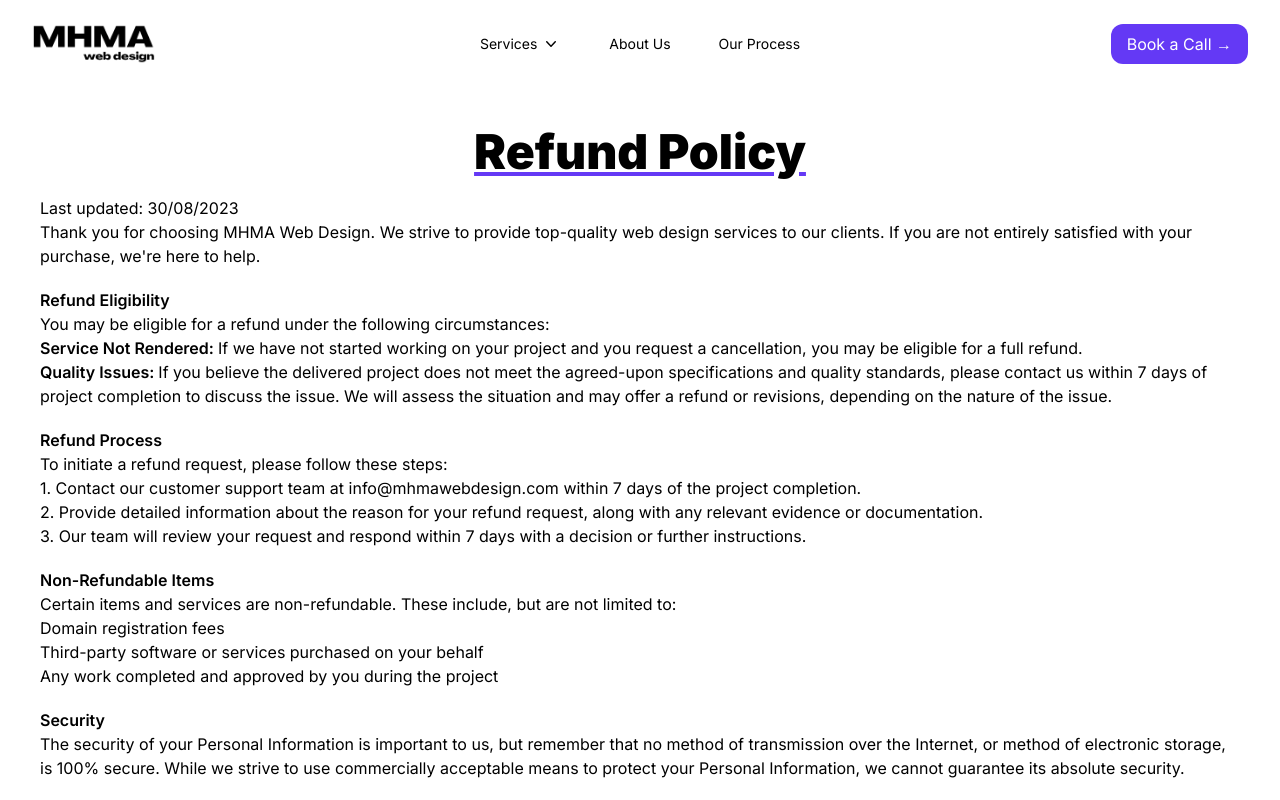
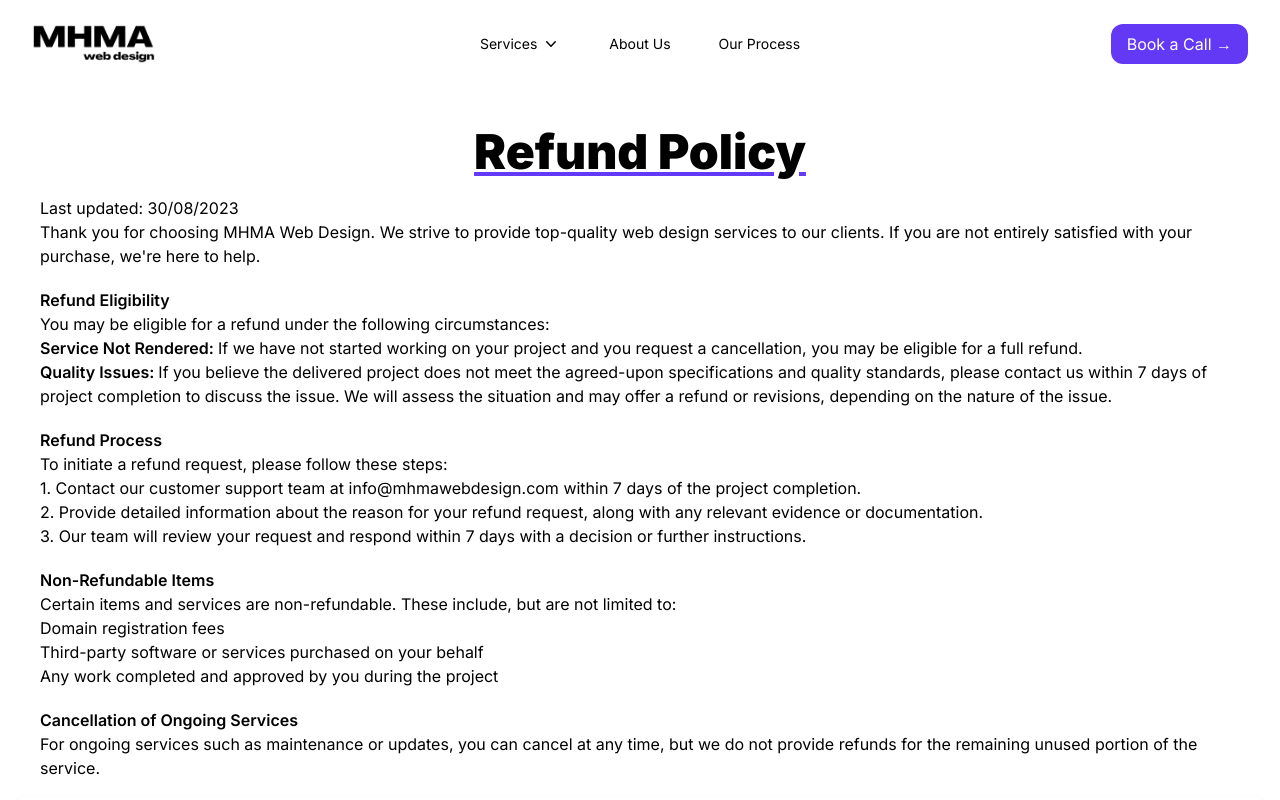
Before and after one commit to marwanabdou/MHMA, a Next.js app: page /refund-policy in a window 1280 px wide. Shown: the top 800 px of the page. Built offline with nearby package versions, Linux system fonts and the light colour scheme.

Commit message:
refund policy edit

```diff
--- a/src/app/refund-policy/page.tsx
+++ b/src/app/refund-policy/page.tsx
@@ -59,14 +59,7 @@ const RefundPolicy = () => {
           <li>Any work completed and approved by you during the project</li>
         </ul>
       </p>
-      <h3 className="font-semibold mt-5  mr-10 ml-10">Security</h3>
-      <p className="  mr-10 ml-10">
-        The security of your Personal Information is important to us, but
-        remember that no method of transmission over the Internet, or method of
-        electronic storage, is 100% secure. While we strive to use commercially
-        acceptable means to protect your Personal Information, we cannot
-        guarantee its absolute security.
-      </p>
+
       <h3 className="font-semibold mt-5  mr-10 ml-10">
         Cancellation of Ongoing Services
       </h3>
```
